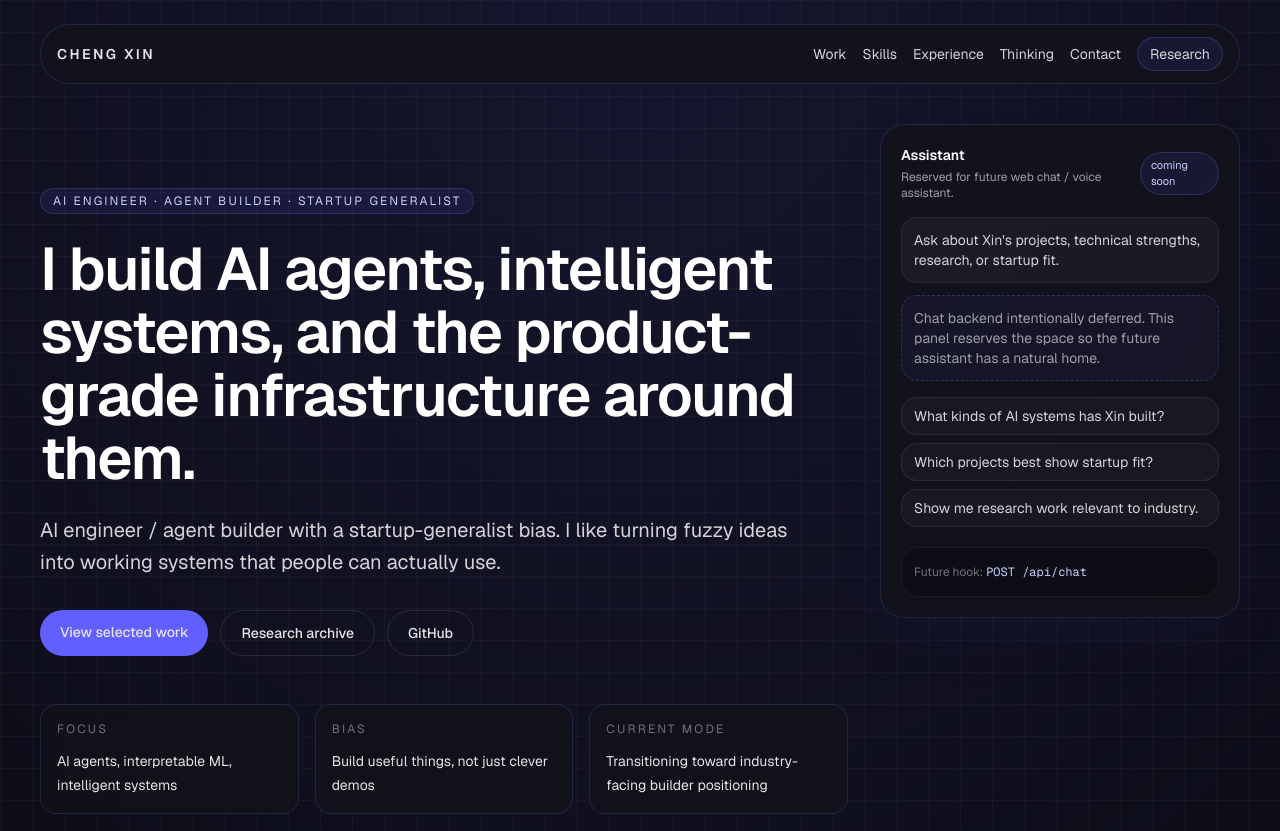
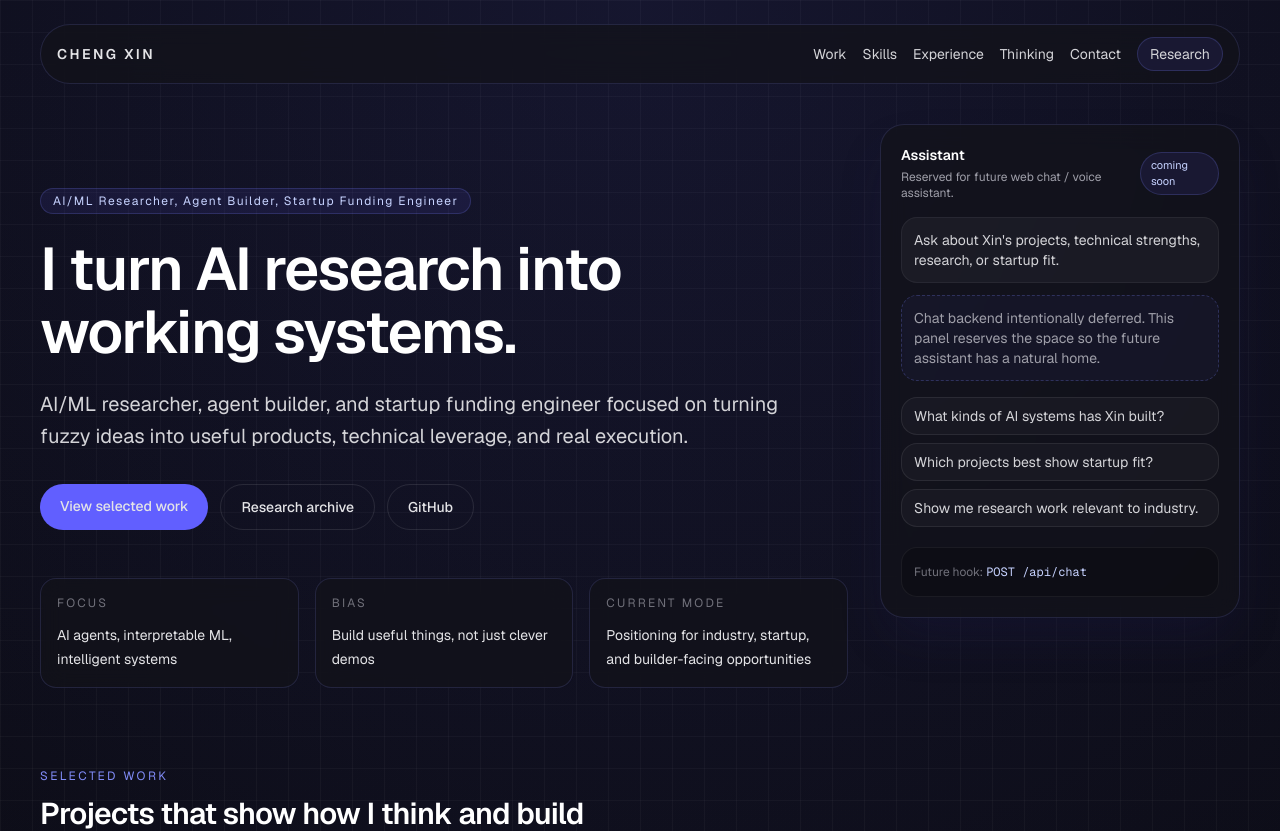
Before and after one commit to jackal092927/xinsite, a Next.js app: page / in a window 1280 px wide. Shown: the top 831 px of the page. Built offline with nearby package versions, Linux system fonts and the light colour scheme.

Commit message:
refactor: tighten homepage hero copy

```diff
--- a/src/app/page.tsx
+++ b/src/app/page.tsx
@@ -126,8 +126,8 @@ export default function Home() {
             <div className="space-y-20 pb-24">
               {/* Hero */}
               <section className="pt-8 sm:pt-16">
-                <div className="inline-flex rounded-full border border-indigo-400/20 bg-indigo-500/10 px-3 py-1 text-xs tracking-[0.18em] text-indigo-200 uppercase">
-                  AI engineer · agent builder · startup generalist
+                <div className="inline-flex rounded-full border border-indigo-400/20 bg-indigo-500/10 px-3 py-1 text-xs tracking-[0.12em] text-indigo-200">
+                  AI/ML Researcher, Agent Builder, Startup Funding Engineer
                 </div>
                 <h1 className="mt-6 max-w-4xl text-4xl font-semibold tracking-tight text-white sm:text-6xl sm:leading-[1.05]">
                   {profile.tagline}
@@ -172,7 +172,7 @@ export default function Home() {
                       ],
                       [
                         "Current mode",
-                        "Transitioning toward industry-facing builder positioning",
+                        "Positioning for industry, startup, and builder-facing opportunities",
                       ],
                     ] as const
                   ).map(([label, value]) => (
--- a/src/content/site-data.ts
+++ b/src/content/site-data.ts
@@ -1,9 +1,9 @@
 export const profile = {
   name: "Cheng Xin",
   shortName: "Xin",
-  tagline: "I build AI agents, intelligent systems, and the product-grade infrastructure around them.",
+  tagline: "I turn AI research into working systems.",
   subtagline:
-    "AI engineer / agent builder with a startup-generalist bias. I like turning fuzzy ideas into working systems that people can actually use.",
+    "AI/ML researcher, agent builder, and startup funding engineer focused on turning fuzzy ideas into useful products, technical leverage, and real execution.",
   location: "New Jersey, USA",
   email: "cx122@rutgers.edu",
   github: "https://github.com/jackal092927",
```
